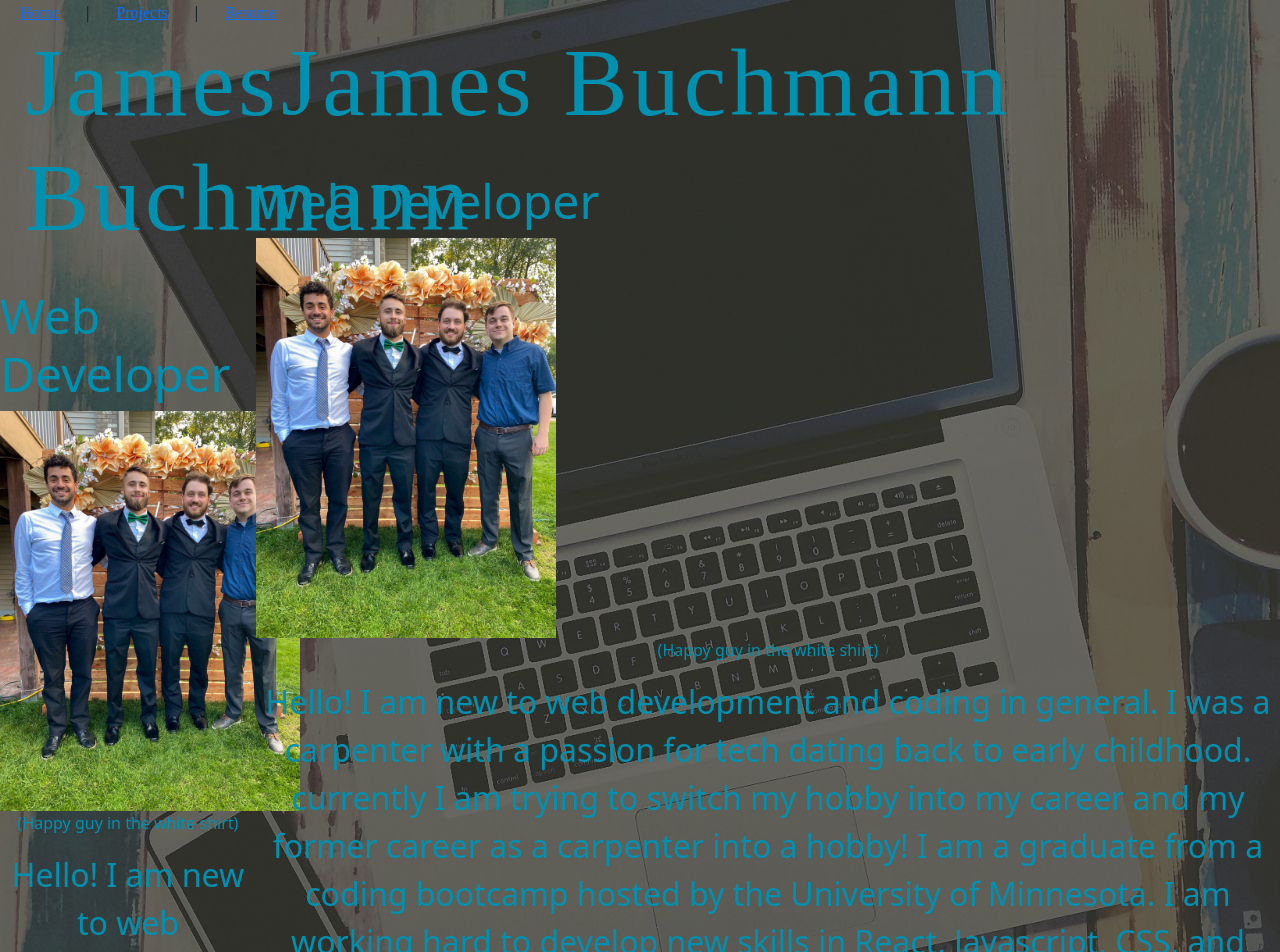
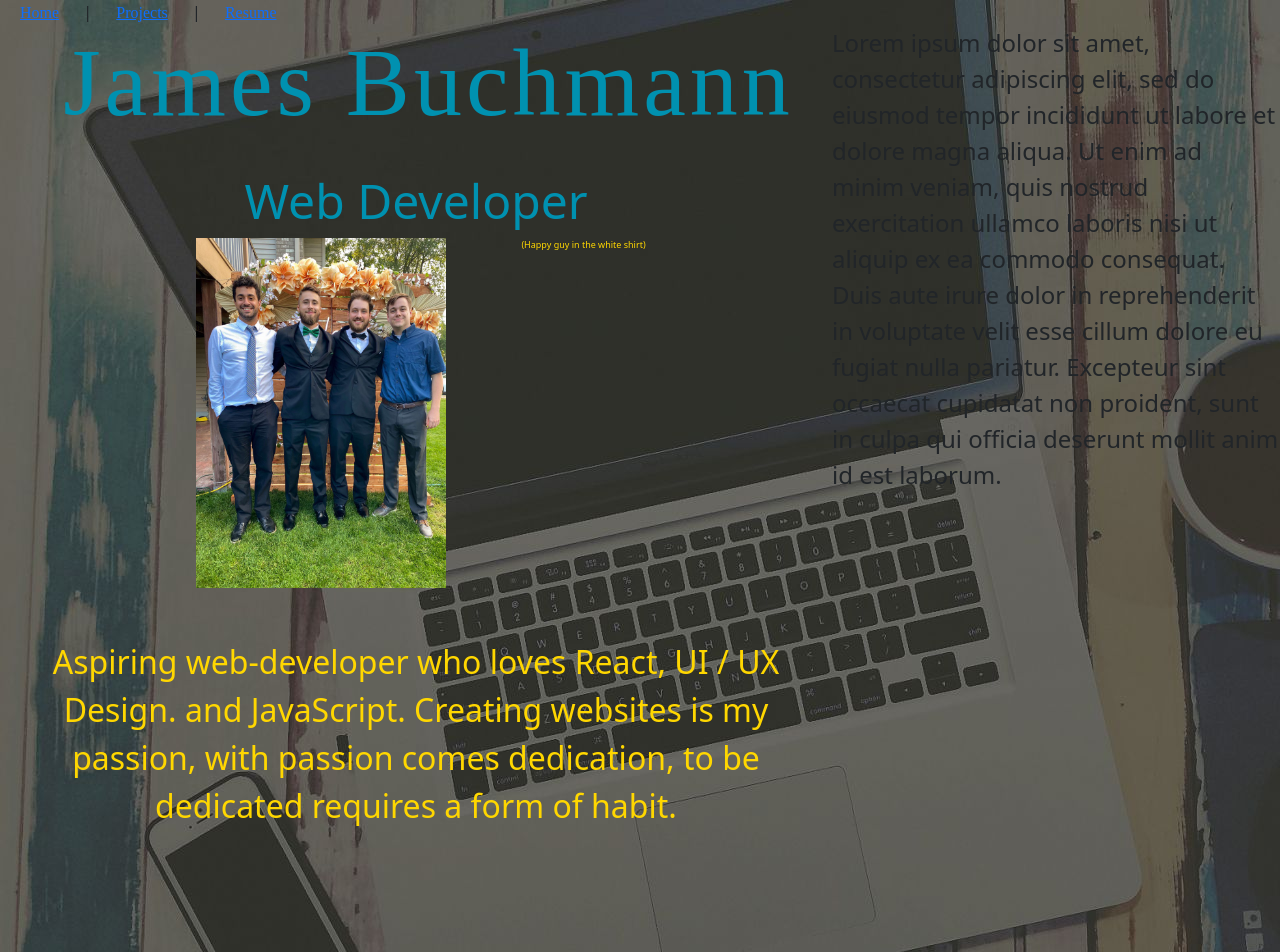
Before and after one commit to jbuck123/React_portfolio, a React (Create React App) app: page / in a window 1280 px wide. Shown: the top 952 px of the page. Built offline with nearby package versions, Linux system fonts and the light colour scheme.

Commit message:
changes to the project page

```diff
--- a/src/Pages/AboutMe.js
+++ b/src/Pages/AboutMe.js
@@ -1,55 +1,28 @@
-import React from 'react'
+import React from "react";
 
 export default function AboutMe() {
-    return (
-      <div className='about-me-content'>
+  return (
+    <div className="about-me-content">
       <div className="aboutmeContainer-left">
         <h1 className="name">James Buchmann</h1>
         <h2 className="title">Web Developer</h2>
-      <div className='about-me-photo'>
-      <img
-            src="./images/Aboutme.jpeg"
-            alt="photo of me"
-
-            ></img>
-      </div>
-      <p className='photo-context'>(Happy guy in the white shirt)</p>
-
-
+        <div className="about-me-photo">
+          <img src="./images/Aboutme.jpeg" alt="photo of me"></img>
+        <p className="photo-context">(Happy guy in the white shirt)</p>
+        </div>
         <p className="aboutMeText">
-          Hello! I am new to web development and coding in general. I was a
-          carpenter with a passion for tech dating back to early childhood.
-          currently I am trying to switch my hobby into my career and my former
-          career as a carpenter into a hobby! I am a graduate from a coding
-          bootcamp hosted by the University of Minnesota. I am working hard to
-          develop new skills in React, Javascript, CSS, and HTML.
+          Aspiring web-developer who loves React, UI / UX Design. and JavaScript. Creating websites is my passion, with passion comes dedication, to be dedicated requires a form of habit.
         </p>
 
       </div>
       <div className="aboutmeContainer-right">
-        <h1 className="name">James Buchmann</h1>
-        <h2 className="title">Web Developer</h2>
-      <div className='about-me-photo'>
-      <img
-            src="./images/Aboutme.jpeg"
-            alt="photo of me"
-
-            ></img>
-      </div>
-      <p className='photo-context'>(Happy guy in the white shirt)</p>
+        <div className="right-content">
+      <p className="right-body-text">Lorem ipsum dolor sit amet, consectetur adipiscing elit, sed do eiusmod tempor incididunt ut labore et dolore magna aliqua. Ut enim ad minim veniam, quis nostrud exercitation ullamco laboris nisi ut aliquip ex ea commodo consequat. Duis aute irure dolor in reprehenderit in voluptate velit esse cillum dolore eu fugiat nulla pariatur. Excepteur sint occaecat cupidatat non proident, sunt in culpa qui officia deserunt mollit anim id est laborum.</p>
+        </div>
 
 
-        <p className="aboutMeText">
-          Hello! I am new to web development and coding in general. I was a
-          carpenter with a passion for tech dating back to early childhood.
-          currently I am trying to switch my hobby into my career and my former
-          career as a carpenter into a hobby! I am a graduate from a coding
-          bootcamp hosted by the University of Minnesota. I am working hard to
-          develop new skills in React, Javascript, CSS, and HTML.
-        </p>
 
       </div>
-      </div>
-
-    );
+    </div>
+  );
 }
--- a/src/Pages/MyProjects.js
+++ b/src/Pages/MyProjects.js
@@ -1,32 +1,18 @@
-import React from 'react'
+import React from "react";
 
 export default function MyProjects() {
   return (
     <div className="parent">
-        <div className="children">
-          <h1>Item 1</h1>
-
+      <div className="child">
+        <img src="./images/certified-tomatoes.gif"></img>
       </div>
-        <div className="children">
-          <h1>Scheduler</h1>
-          <a href="https://github.com/jbuck123/Scheduler"><img className='project-image' src="images/workDayScheduler.png"></img></a>
-
+      <div className="child">
+        <img src="./images/noteTaker.png"></img>
       </div>
-        <div className="children">
-          <h1>Item 3</h1>
+      <div className="child">
+        <img src = "./images/scheduler-project.png"></img>
       </div>
-        <div className="children">
-          <h1>Item 4</h1>
-        </div>
-        <div className="children">
-          <h1>Certified Tomatoes</h1>
-          <p>Certified Tomatoes was my First project at the U of M bootcamp.</p>
-          <p>This basic web application is a movie guessing game that utilizes IMDB api!</p>
-          <a href="https://github.com/Minotaurius/Certified_Tomatoes"><img src="images/project_demo.gif" className='project-image'></img></a>
-        </div>
-        <div className="children">
-          <h1>Item 6</h1>
-        </div>
+      <div className="child">4</div>
     </div>
   );
 }
--- a/src/index.css
+++ b/src/index.css
@@ -50,15 +50,10 @@ a {
 /* project styling  */
 .parent {
   display: grid;
-  grid-template-columns: 33% 33% 33%;
+  grid-template-columns: 1fr 1fr 1fr;
 }
-.children {
-  border-radius: 25px;
-  color: white;
-  text-align: center;
-  background-color: #333;
-  margin: 25px;
-  padding: 25px;
+.child  {
+
 }
 .project-image {
   height: 150px;
@@ -108,12 +103,12 @@ footer{
 }
 
 .aboutmeContainer-left{
-width: 20%;
+width: 65%;
   float: left;
 }
 
 .aboutmeContainer-right{
-  width: 80%;
+  width: 35%;
 
   float: right;
 }
@@ -124,37 +119,55 @@ font-size: 6rem;
 font-weight: 300;
 letter-spacing: 4px;
 margin-bottom: 2rem;
+text-align: center;
 }
 
 .title {
   color: #0091B0;
 font-size: 3rem;
 font-weight: 400;
+text-align: center;
 
 
 }
 
 .about-me-photo {
 display: flex;
-
-margin-bottom: 0px;
+margin-left: 40px;
+margin-right: 30px;
+justify-content: center;
 
 }
 img{
 
-  height: 400px;
-  width:300px
+  height: 350px;
+  width: 250px
 }
 .photo-context {
-text-align: center;
-color: #0091B0;
+margin-left: 75px;
+font-size: xx-small;
+color: gold;
+
 
 }
 
 .aboutMeText {
   font-size: 2rem;
-  color: #0091B0;
+  color: gold;
   line-height: 3rem;
   margin-bottom: 5rem;
   text-align: center;
+  padding: 50px;
 }
+/*
+about me collum right styling  */
+
+.right-content {
+  height: 100%;
+
+
+}
+
+.right-body-text {
+  font-size: x-large;
+}
```
Also changed, not shown: public/images/certified-tomatoes.gif (renamed from public/images/project_demo.gif), public/images/scheduler-project.png (renamed from public/images/workDayScheduler.png). Lines whose indentation alone changed are shown as unchanged.
